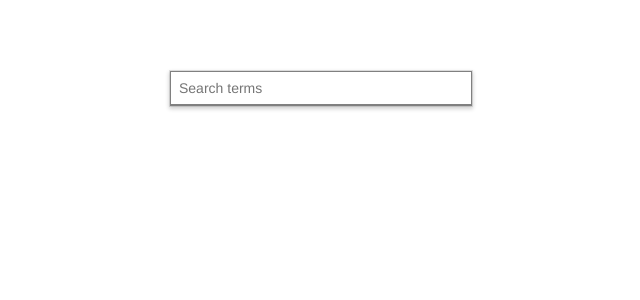
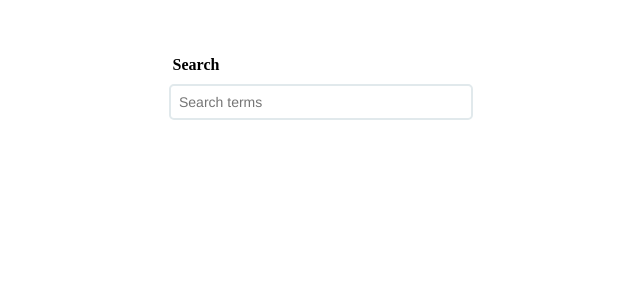
Before and after one commit to kboul/react-autocomplete, a React (Create React App) app: page / in a window 1280 px wide. Shown: the top 300 px of the page, without its empty margins (319-959 px from the left). Built offline with nearby package versions, Linux system fonts and the light colour scheme.

Commit message:
Add a label on top of input & fix a bug regarding border bottom input style

```diff
--- a/src/components/Autocomplete.jsx
+++ b/src/components/Autocomplete.jsx
@@ -30,6 +30,7 @@ class Autocomplete extends Component {
         const { suggestions, value } = this.state;
         return (
             <div className={styles.container}>
+                <label className={styles.label}>Search</label>
                 <div className={styles.autocomleteContainer}>
                     <input
                         type='text'
--- a/src/sass/Autocomplete.module.sass
+++ b/src/sass/Autocomplete.module.sass
@@ -6,15 +6,21 @@
     height: 20vh
     text-align: center
 
+.label
+    margin-bottom: 10px
+    left: -125px
+    position: relative
+    font-weight: bold
+
 .autocomleteContainer
     width: 300px
-    border: 1px solid grey
-    box-shadow: 0 0 0 1px rgba(0, 0, 0, .1), 0 2px 4px 1px rgba(0, 0, 0, .18)
+    border: 2px solid #e1e9ec
     margin: 0 auto
     display: block
     font-family: Aria, Helvetica, sans-serif
     font-size: 14px
     color: rgba(0, 0, 0, 0.73)
+    border-radius: 5px
 
 .autocomleteContainer input
     width: 100%
@@ -24,17 +30,19 @@
     color: rgba(0, 0, 0, 0.73)
     padding: 8px
     box-sizing: border-box
-    // outline: none
+    outline: none
+    border-radius: 5px
 
 .autocomleteContainer ul
     list-style-type: none
     text-align: left
     margin: 0
     padding: 0
-    border-top: 1px solid grey
 
-.autocomleteContainer ul::before
-    content: ''
+.autocomleteContainer li:first-child
+    border-top: 2px solid #e1e9ec
+    border-bottom-left-radius: 0px;
+    border-bottom-right-radius: 0px;
 
 .autocomleteContainer li
     font-family: Aria, Helvetica, sans-serif
```
Also changed, not shown: .eslintrc.json.
